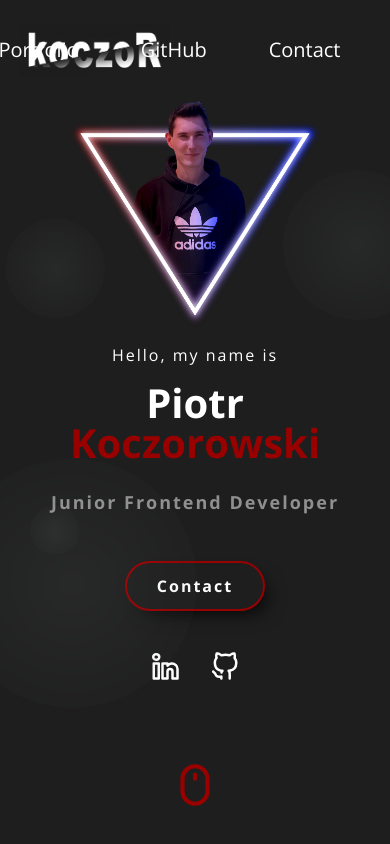
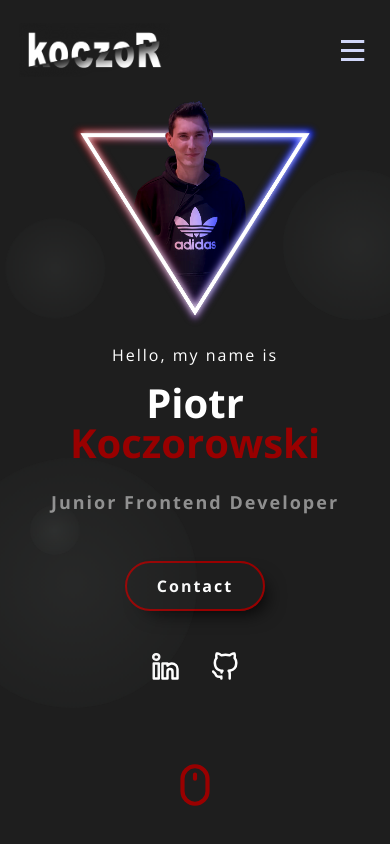
Before and after one commit to koczooR/mywebsite, a React (Create React App) app: page / in a window 390 px wide. Shown: the top 844 px of the page. Built offline with nearby package versions, Linux system fonts and the light colour scheme.

Commit message:
mobile nav

```diff
--- a/src/components/Nav/Nav.js
+++ b/src/components/Nav/Nav.js
@@ -1,9 +1,12 @@
 import logo from "../../assets/logo_1.png";
 import { Link as ScrollLink } from "react-scroll";
 import { useState, useEffect } from "react";
+import hamburgerMenu from "../../assets/icon-hamburger.svg";
+import closeMenu from "../../assets/icon-close.svg";
 
 export const Nav = () => {
   const [navBar, setNavBar] = useState(false);
+  const [isExpanded, setIsExpanded] = useState(false);
 
   const changeBackground = () => {
     if (window.scrollY >= 80) {
@@ -26,34 +29,37 @@ export const Nav = () => {
         </ScrollLink>
       </div>
       <div className="nav_bar">
-        <ul>
+        <button className="hamburgerMenu" onClick={() => setIsExpanded(!isExpanded)}>
+          <img src={isExpanded ? closeMenu : hamburgerMenu} alt="menu" />
+        </button>
+        <ul className={isExpanded ? "nav_menu expanded" : "nav_menu"}>
           <li>
-            <ScrollLink to="starter" smooth={true} duration={2000} className="active_btn">
+            <ScrollLink to="starter" smooth={true} duration={2000} className="active_btn" onClick={() => setIsExpanded(!isExpanded)}>
               Home
             </ScrollLink>
           </li>
           <li>
-            <ScrollLink to="about" smooth={true} duration={2000}>
+            <ScrollLink to="about" smooth={true} duration={2000} onClick={() => setIsExpanded(!isExpanded)}>
               About
             </ScrollLink>
           </li>
           <li>
-            <ScrollLink to="skills" smooth={true} duration={2000}>
+            <ScrollLink to="skills" smooth={true} duration={2000} onClick={() => setIsExpanded(!isExpanded)}>
               Skills
             </ScrollLink>
           </li>
           <li>
-            <ScrollLink to="portfolio" smooth={true} duration={2000}>
+            <ScrollLink to="portfolio" smooth={true} duration={2000} onClick={() => setIsExpanded(!isExpanded)}>
               Portfolio
             </ScrollLink>
           </li>
           <li>
-            <a href="https://github.com/koczooR" target="_blank" rel="noreferrer noopener">
+            <a href="https://github.com/koczooR" target="_blank" rel="noreferrer noopener" onClick={() => setIsExpanded(!isExpanded)}>
               GitHub
             </a>
           </li>
           <li>
-            <ScrollLink to="contact" smooth={true} duration={2000}>
+            <ScrollLink to="contact" smooth={true} duration={2000} onClick={() => setIsExpanded(!isExpanded)}>
               Contact
             </ScrollLink>
           </li>
--- a/src/scss/elements/_nav.scss
+++ b/src/scss/elements/_nav.scss
@@ -23,7 +23,13 @@
   &_bar {
     width: 75%;
 
-    ul {
+    .hamburgerMenu {
+      background: transparent;
+      border: none;
+      display: none;
+    }
+
+    .nav_menu {
       display: flex;
       justify-content: flex-end;
       gap: 2px;
@@ -62,3 +68,64 @@
   box-shadow: 0px 20px 20px -22px rgba(153, 0, 0, 1);
   height: 50px;
 }
+
+@media screen and (max-width: 1024px) {
+  .nav {
+    &_bar {
+      display: flex;
+      justify-content: flex-end;
+
+      .hamburgerMenu {
+        display: block;
+        z-index: 101;
+      }
+
+      .nav_menu {
+        display: none;
+        flex-direction: column;
+        gap: 50px;
+        text-align: left;
+        padding: 0;
+        padding-top: 100px;
+        width: 100%;
+      }
+
+      .nav_menu.expanded {
+        display: flex;
+        position: fixed;
+        right: 0;
+        top: 0;
+        width: 100vw;
+        justify-content: center;
+        align-items: center;
+        height: 90vh;
+        transform: translateX(5vw);
+
+        li {
+          a {
+            font-size: 30px;
+          }
+        }
+
+        &::after {
+          background-color: $color-alt;
+          content: "";
+          display: block;
+          left: 0;
+          position: absolute;
+          top: 0;
+          z-index: -1;
+          width: 100%;
+          height: 100vh;
+        }
+      }
+    }
+  }
+
+  .active {
+    background-color: transparent;
+    border-bottom: none;
+    box-shadow: none;
+    height: 100px;
+  }
+}
```
Also changed, not shown: src/assets/icon-close.svg (added), src/assets/icon-hamburger.svg (added).
